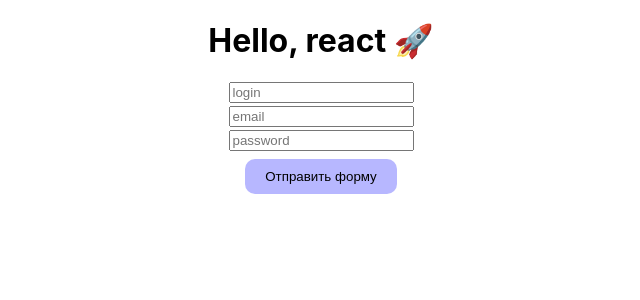
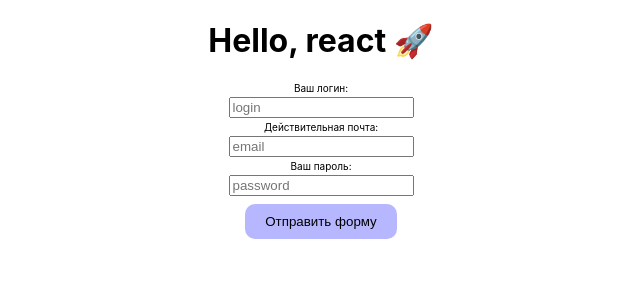
Before and after one commit to dmitrii-kuvaldin/43-react-js, a React (Create React App) app: page / in a window 1280 px wide. Shown: the top 300 px of the page, without its empty margins (319-959 px from the left). Built offline with nearby package versions, Linux system fonts and the light colour scheme.

Commit message:
homework

```diff
--- a/src/components/myButton/MyButton.jsx
+++ b/src/components/myButton/MyButton.jsx
@@ -1,10 +1,9 @@
 import "./myButton.css";
 
-export default function MyButton(props) {
-  console.log(props);
+export default function MyButton({ type, onClick, name }) {
   return (
-    <button type={props.type} onClick={props.onClick} className="myButton">
-      {props.name}
+    <button type={type} onClick={onClick} className="myButton">
+      {name}
     </button>
   );
 }
--- a/src/components/myForm/MyForm.jsx
+++ b/src/components/myForm/MyForm.jsx
@@ -3,11 +3,12 @@ import MyInput from "../myInput/MyInput";
 import './myForm.css'
 
 export default function MyForm() {
+
   return (
     <form className='myForm'>
-      <MyInput placeholder={'login'} type={'text'} name={'login'} />
-      <MyInput placeholder={'email'} type={'email'} name={'email'}  />
-      <MyInput placeholder={'password'} type={'password'} name={'password'} />
+      <MyInput label={'Ваш логин:'} placeholder={'login'} type={'text'} name={'login'} />
+      <MyInput label={'Действительная почта:'} placeholder={'email'} type={'email'} name={'email'}  />
+      <MyInput label={'Ваш пароль:'} placeholder={'password'} type={'password'} name={'password'} />
       <MyButton name={'Отправить форму'} type={'submit'}  />
     </form>
   );
--- a/src/components/myInput/MyInput.jsx
+++ b/src/components/myInput/MyInput.jsx
@@ -1,8 +1,11 @@
-import './myInput.css'
+import "./myInput.css";
 
 export default function MyInput(props) {
   console.log(props);
   return (
-    <input type={props.type} name={props.name} placeholder={props.placeholder} />
-  )
+    <>
+      <label className='label'>{props.label}</label>
+      <input type={props.type} name={props.name} placeholder={props.placeholder} />
+    </>
+  );
 }
--- a/src/components/myInput/myInput.css
+++ b/src/components/myInput/myInput.css
@@ -0,0 +1,4 @@
+.label {
+  font-size: 10px;
+  margin-bottom: 3px;
+}
```
Also changed, not shown: example.js (+36 -11 lines).
